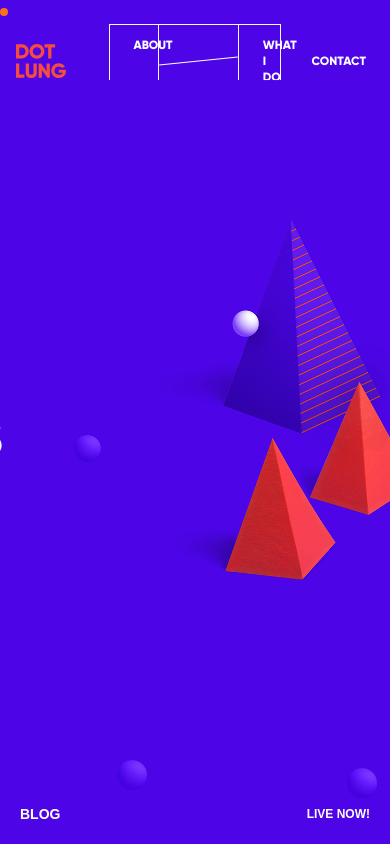
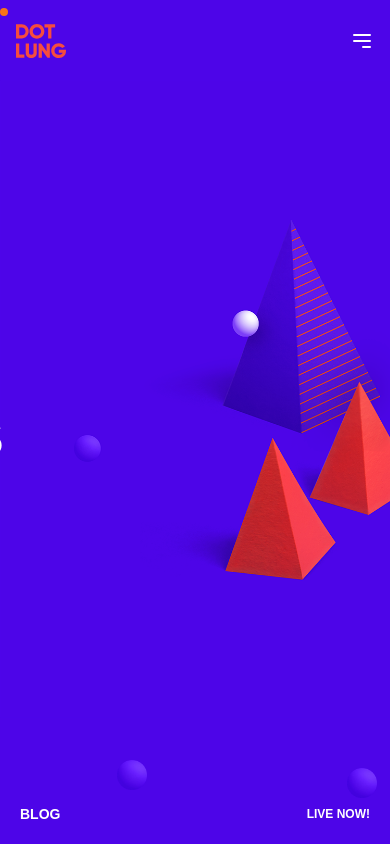
Before and after one commit to ArnabShikder24/dotlung-frontend, a Next.js app: page / in a window 390 px wide. Shown: the top 844 px of the page. Built offline with nearby package versions, Linux system fonts and the light colour scheme.

Commit message:
navbar responsive

```diff
--- a/src/components/Navbar.tsx
+++ b/src/components/Navbar.tsx
@@ -7,23 +7,30 @@ import { PathNames } from "../routes/index.route";
 
 const Navbar = () => {
   const [isHovering, setIsHovering] = useState(false);
+  const [isMobileMenuOpen, setIsMobileMenuOpen] = useState(false);
 
   const menuItems = [
+    { title: "ABOUT", path: PathNames.about },
     { title: "WORK WITH DOT", path: PathNames.workWithDot },
     { title: "LEARN WITH DOT", path: PathNames.learnWithDot },
-    { title: "TRAVEL / EAT WITH DOT", path: PathNames.travelEat }
+    { title: "TRAVEL & EAT WITH DOT", path: PathNames.travelEat },
+    { title: "BLOG", path: PathNames.blog },
+    { title: "CONTACT", path: PathNames.contact },
   ];
 
+  const toggleMobileMenu = () => {
+    setIsMobileMenuOpen(!isMobileMenuOpen);
+  };
+
   return (
-    <nav className="w-full p-4 font-gilroy mt-2">
-      <div className="flex items-center justify-between">
+    <>
+      {/* Desktop Navbar */}
+      <nav className="w-full p-4 font-gilroy mt-2 hidden md:flex justify-between items-center z-50">
         <Link href={PathNames.home} className="fixed">
           <Image src={Logo} alt="Logo" width={50} />
         </Link>
-        <div className="w-[50px]" />
-
-        <div className="max-w-3xl flex-1 mx-20 text-xs">
-          <div className="relative">
+        <div className="max-w-3xl flex-1 mx-auto justify-center text-xs">
+          <div className="">
             <div className="border border-white flex w-full">
               <Link
                 href={PathNames.about}
@@ -31,60 +38,91 @@ const Navbar = () => {
               >
                 ABOUT
               </Link>
-
               <div className="w-1/2 relative">
                 <div className="absolute w-full h-[1px] bg-white transform -rotate-[5.8deg] top-1/2 -translate-y-1/2 z-10"></div>
                 <div className="h-full" />
               </div>
-
               <div
                 className="relative w-1/4"
                 onMouseEnter={() => setIsHovering(true)}
                 onMouseLeave={() => setIsHovering(false)}
               >
-                <div
-                  className="block px-6 py-3 cursor-pointer text-white hover:text-orange-500 transition-colors text-center border-l border-white"
-                >
+                <div className="block px-6 py-3 cursor-pointer text-white hover:text-orange-500 transition-colors text-center border-l border-white">
                   WHAT I DO
                 </div>
-
-                {/* Dropdown Menu */}
                 {isHovering && (
-                  <div className="absolute left-0 w-full z-20">
-                    {menuItems.map((item, index) => (
-                      <div
+                  <div className="absolute left-0 w-full z-20 bg-[#4D05E8] border-white border-t">
+                    {[
+                      { title: "WORK WITH DOT", path: PathNames.workWithDot },
+                      { title: "LEARN WITH DOT", path: PathNames.learnWithDot },
+                      { title: "TRAVEL & EAT WITH DOT", path: PathNames.travelEat },
+                    ].map((item) => (
+                      <Link
                         key={item.title}
-                        className={`border border-white border-t-0 opacity-0
-                          ${index === 0 ? 'animate-slide-in-1' : ''}
-                          ${index === 1 ? 'animate-slide-in-2' : ''}
-                          ${index === 2 ? 'animate-slide-in-3' : ''}`}
-                      >
-                        <Link
                         href={item.path}
-                          className="block px-4 py-3 text-white hover:text-orange-500 transition-colors text-center text-xs"
+                        className="block px-4 py-3 text-white hover:text-orange-500 transition-colors text-center text-xs border border-white border-t-0"
                       >
                         {item.title}
                       </Link>
-                      </div>
                     ))}
                   </div>
                 )}
               </div>
-
-
             </div>
           </div>
         </div>
-
-        <div className="w-[50px]" />
         <Link
           href={PathNames.contact}
           className="text-white hover:text-orange-500 transition-colors text-center text-xs fixed right-6"
         >
           CONTACT
         </Link>
+      </nav>
+
+      {/* Mobile Navbar */}
+      <nav className="w-full p-4 font-gilroy mt-2 md:hidden flex flex-col items-center relative  text-white z-50">
+        <div className="flex justify-between w-full items-center">
+          <Link href={PathNames.home}>
+            <Image src={Logo} alt="Logo" width={50} />
+          </Link>
+          <button
+            onClick={toggleMobileMenu}
+            className="text-white focus:outline-none"
+          >
+            {/* Hamburger Icon (Simple representation, replace with an SVG or icon library) */}
+            <svg
+              className="w-6 h-6"
+              fill="none"
+              stroke="currentColor"
+              viewBox="0 0 24 24"
+              xmlns="http://www.w3.org/2000/svg"
+            >
+              <path
+                strokeLinecap="round"
+                strokeLinejoin="round"
+                strokeWidth="2"
+                d="M4 6h16M4 12h16m-7 6h7"
+              />
+            </svg>
+          </button>
         </div>
+
+        {/* Mobile Menu */}
+        {isMobileMenuOpen && (
+          <div className="w-full mt-4 flex flex-col items-center">
+            {menuItems.map((item) => (
+              <Link
+                key={item.title}
+                href={item.path}
+                className="w-full border border-white bg-[#4D05E8] text-center py-3 text-white hover:text-orange-500 transition-colors"
+              >
+                {item.title}
+              </Link>
+            ))}
+          </div>
+        )}
       </nav>
+    </>
   );
 };
 
--- a/src/routes/index.route.ts
+++ b/src/routes/index.route.ts
@@ -4,5 +4,6 @@ export const PathNames = {
   learnWithDot: "/learn-with-dot",
   contact: "/contact",
   travelEat: "/travel-eat",
-  about: "/about"
+  about: "/about",
+  blog: "/blog",
 }
```
Lines whose indentation alone changed are shown as unchanged.
